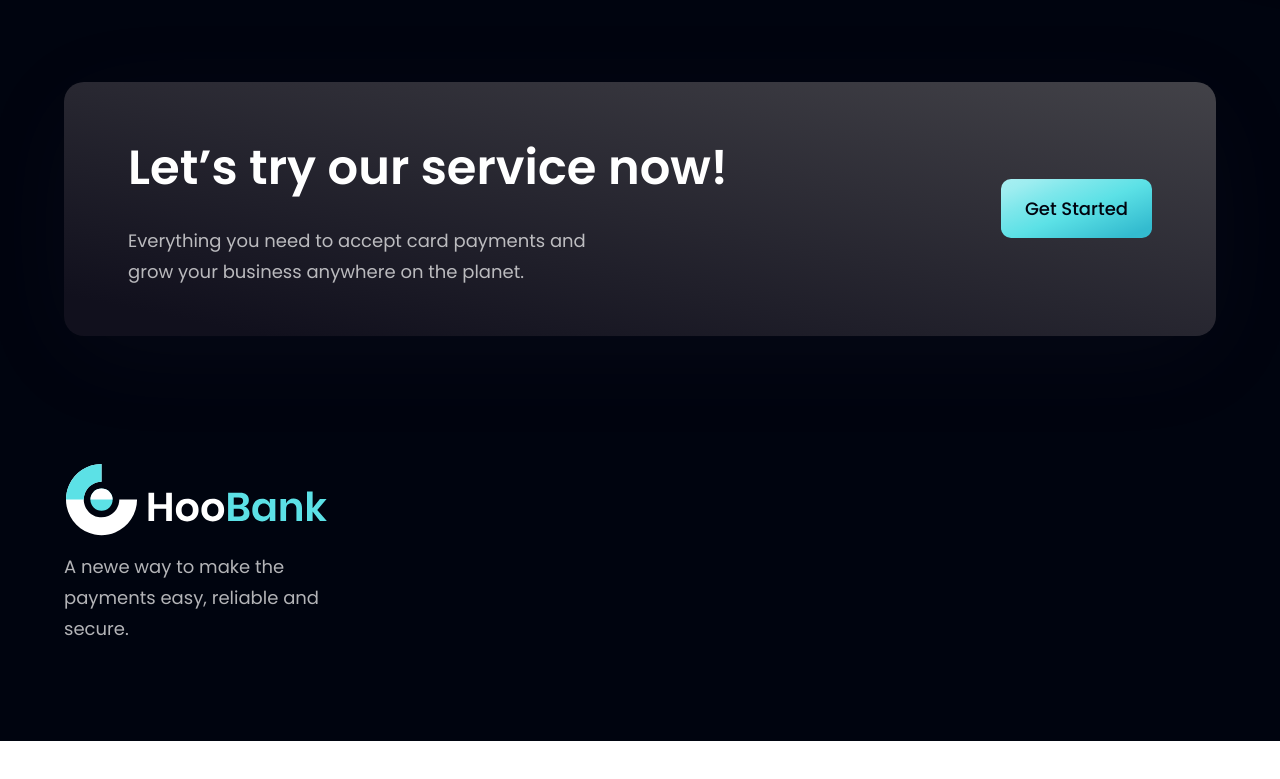
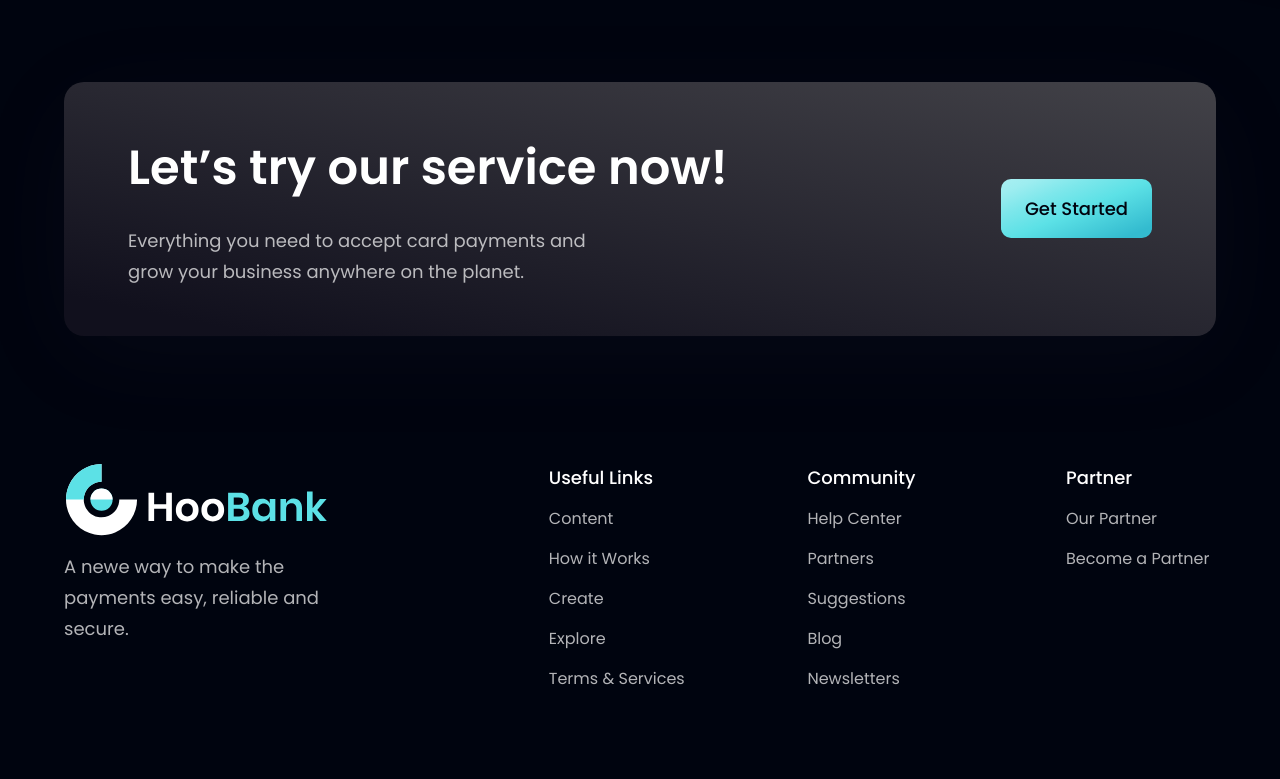
Before and after one commit to durveshramane26/Bank_modern_app, a React (Vite) app: page / in a window 1280 px wide. Shown: the part 4597-5376 px from the top of the page. Before the commit the page ends 5338 px from the top, so only its background shows below. Built offline with nearby package versions, Linux system fonts and the light colour scheme.

Commit message:
Added Footer Links

```diff
--- a/src/components/Footer.jsx
+++ b/src/components/Footer.jsx
@@ -16,7 +16,27 @@
                     A newe way to make the payments easy, reliable and secure.
                 </p>
             </div>
+
+            <div className='flex-[1.5] w-full flex flex-row justify-between flex-wrap md:mt-0 mt-10'>
+                {footerLinks.map((footerlink) => (
+                    <div key={footerlink.title} className={`flex flex-col ss:my-0 my-4 min-w-[150px]`}>
+                        <h4 className='font-poppins font-medium text-[18px] leading-[27px] text-white'>
+                            {footerlink.title}
+                        </h4>
+                        <ul className='list-none mt-4'>
+                            {footerlink.links.map((link, index) => (
+                                <li
+                                  key={link.name}
+                                  className={`font-poppins font-normal text-[16px] leading-[24px] text-dimWhite hover:text-secondary cursor-pointer ${index !== footerlink.links.length - 1 ? 'mb-4' : 'mb-0 '}`} >
+                                    {link.name}
+                                </li>
+                            ))}
+                        </ul>
+                    </div>
+                ))}
+            </div>
         </div>
+
     </section>
 )
 export default Footer
```
